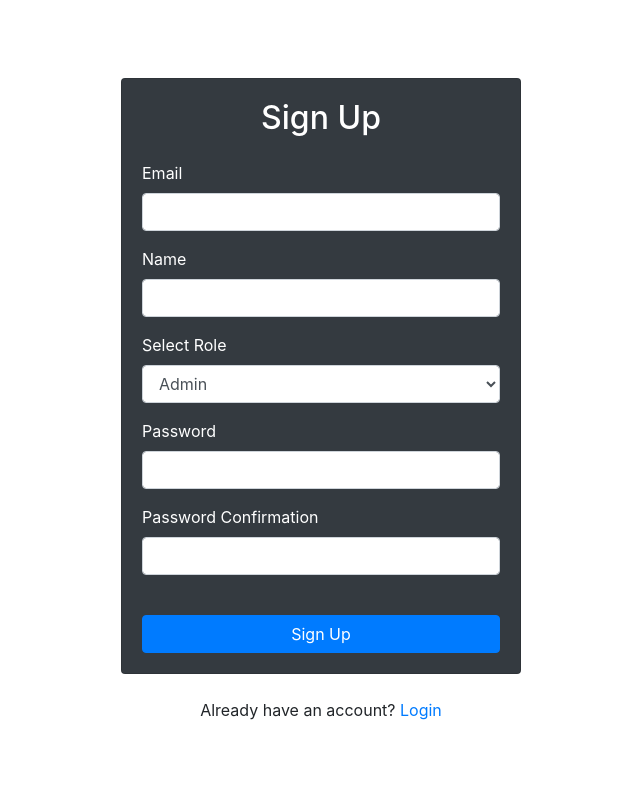
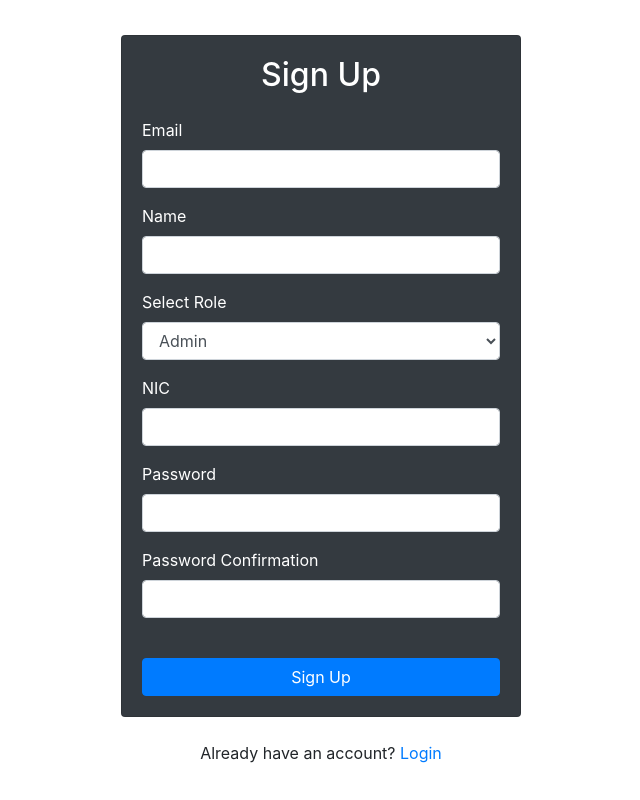
Before and after one commit to shiwanthasr/firebase-react-auth, a React (Create React App) app: page /signup in a window 1280 px wide. Shown: the whole page, without its empty margins (319-959 px from the left). Built offline with nearby package versions, Linux system fonts and the light colour scheme; no server answers.

Commit message:
NIC field added

```diff
--- a/src/components/Signup.js
+++ b/src/components/Signup.js
@@ -7,6 +7,7 @@ export default function Signup() {
   const emailRef = useRef();
   const nameRef = useRef();
   const roleRef = useRef();
+  const nicRef = useRef();
   const passwordRef = useRef();
   const passwordConfirmRef = useRef();
   const { signup } = useAuth();
@@ -25,7 +26,7 @@ export default function Signup() {
       setMessage("");
       setError("");
       setLoading(true);
-      await signup(emailRef.current.value, passwordRef.current.value, roleRef.current.value, nameRef.current.value);
+      await signup(emailRef.current.value, passwordRef.current.value, roleRef.current.value, nameRef.current.value, nicRef.current.value);
       //redirect to login
     } catch {
       setError("Failed to create an account");
@@ -58,6 +59,10 @@ export default function Signup() {
                 <option value="insurance">Insurance</option>
               </Form.Control>
             </Form.Group>
+            <Form.Group id="nic">
+              <Form.Label>NIC</Form.Label>
+              <Form.Control type="nic" ref={nicRef} required />
+            </Form.Group>
             <Form.Group id="password">
               <Form.Label>Password</Form.Label>
               <Form.Control type="password" ref={passwordRef} required />
--- a/src/contexts/AuthContext.js
+++ b/src/contexts/AuthContext.js
@@ -13,13 +13,14 @@ export function AuthProvider({ children }) {
   const [currentUser, setCurrentUser] = useState();
   const [loading, setLoading] = useState(false);
 
-  function signup(email, password, role, name) {
+  function signup(email, password, role, name, nic) {
     return auth.createUserWithEmailAndPassword(email, password)
     .then(user => {
       return firestore.collection('users').doc(user.user.uid).set({
         email: email,
         name: name,
-        role: role
+        role: role,
+        nic: nic
       })
     })
     .catch(error => {
```
